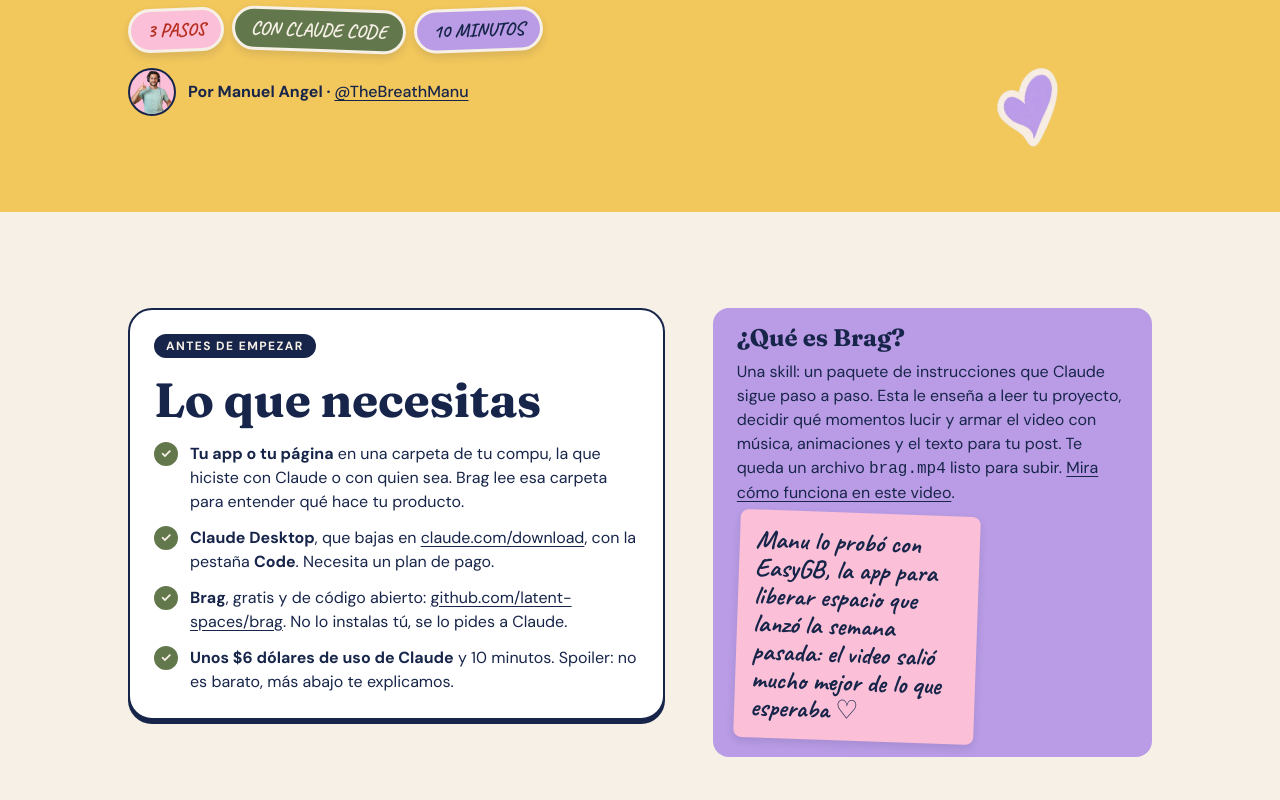
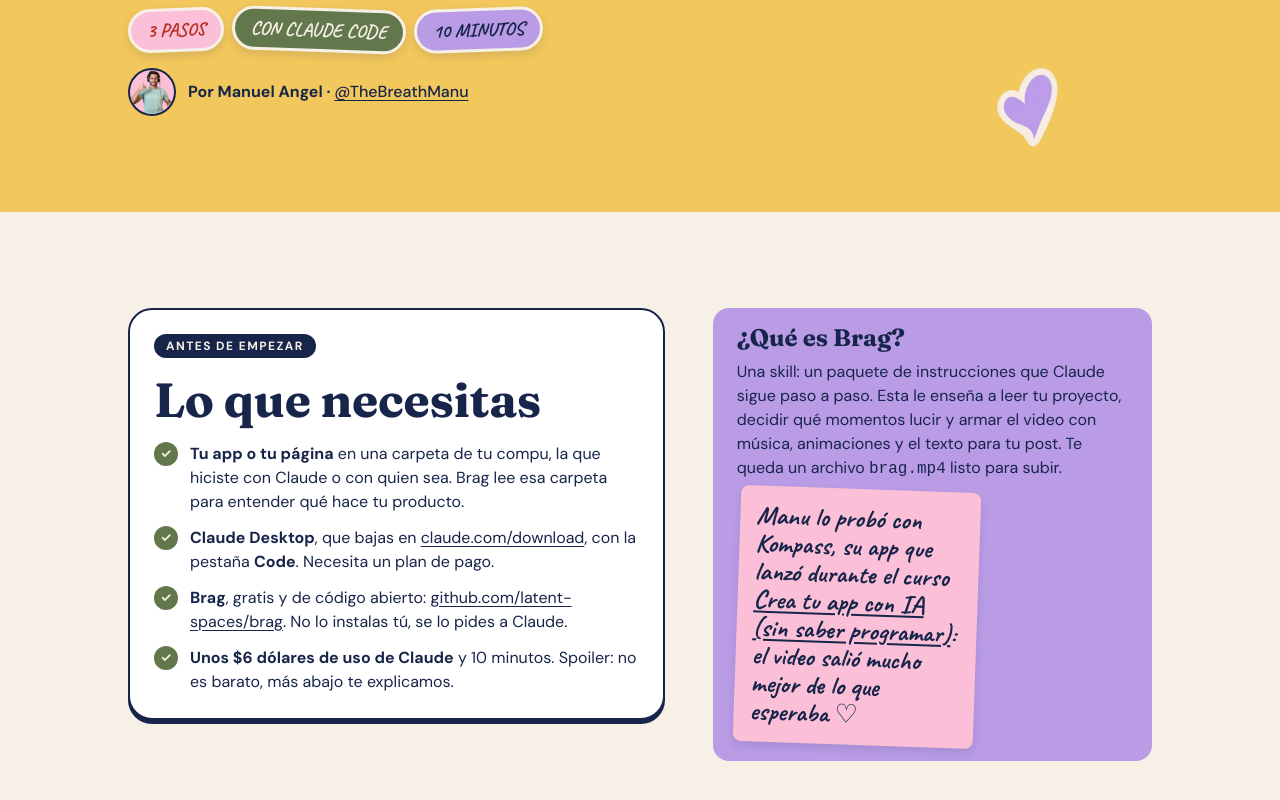
Before and after one commit to manoloah/clubemprendedoras, a plain HTML site: page site/recetas/video-de-lanzamiento-con-brag/index.html in a window 1280 px wide. Shown: the part 532-1332 px from the top of the page. Drawn offline with Linux system fonts and the light colour scheme.

Commit message:
Receta #7: Kompass note linking the course, drop TikTok link
Co-Authored-By: Claude Opus 5.5 <noreply@anthropic.com>

```diff
--- a/site/recetas/video-de-lanzamiento-con-brag/index.html
+++ b/site/recetas/video-de-lanzamiento-con-brag/index.html
@@ -93,8 +93,8 @@
           </div>
           <div class="receta-why">
             <h3 class="h3">¿Qué es Brag?</h3>
-            <p>Una skill: un paquete de instrucciones que Claude sigue paso a paso. Esta le enseña a leer tu proyecto, decidir qué momentos lucir y armar el video con música, animaciones y el texto para tu post. Te queda un archivo <code>brag.mp4</code> listo para subir. <a href="https://www.tiktok.com/@itstundealao/video/7686156516189080854" target="_blank" rel="noopener">Mira cómo funciona en este video</a>.</p>
-            <p class="note note--pink tilt-r">Manu lo probó con EasyGB, la app para liberar espacio que lanzó la semana pasada: el video salió mucho mejor de lo que esperaba ♡</p>
+            <p>Una skill: un paquete de instrucciones que Claude sigue paso a paso. Esta le enseña a leer tu proyecto, decidir qué momentos lucir y armar el video con música, animaciones y el texto para tu post. Te queda un archivo <code>brag.mp4</code> listo para subir.</p>
+            <p class="note note--pink tilt-r">Manu lo probó con Kompass, su app que lanzó durante el curso <a href="/cursos/crea-tu-app-con-ia/">Crea tu app con IA (sin saber programar)</a>: el video salió mucho mejor de lo que esperaba ♡</p>
           </div>
         </div>
       </div>
```
